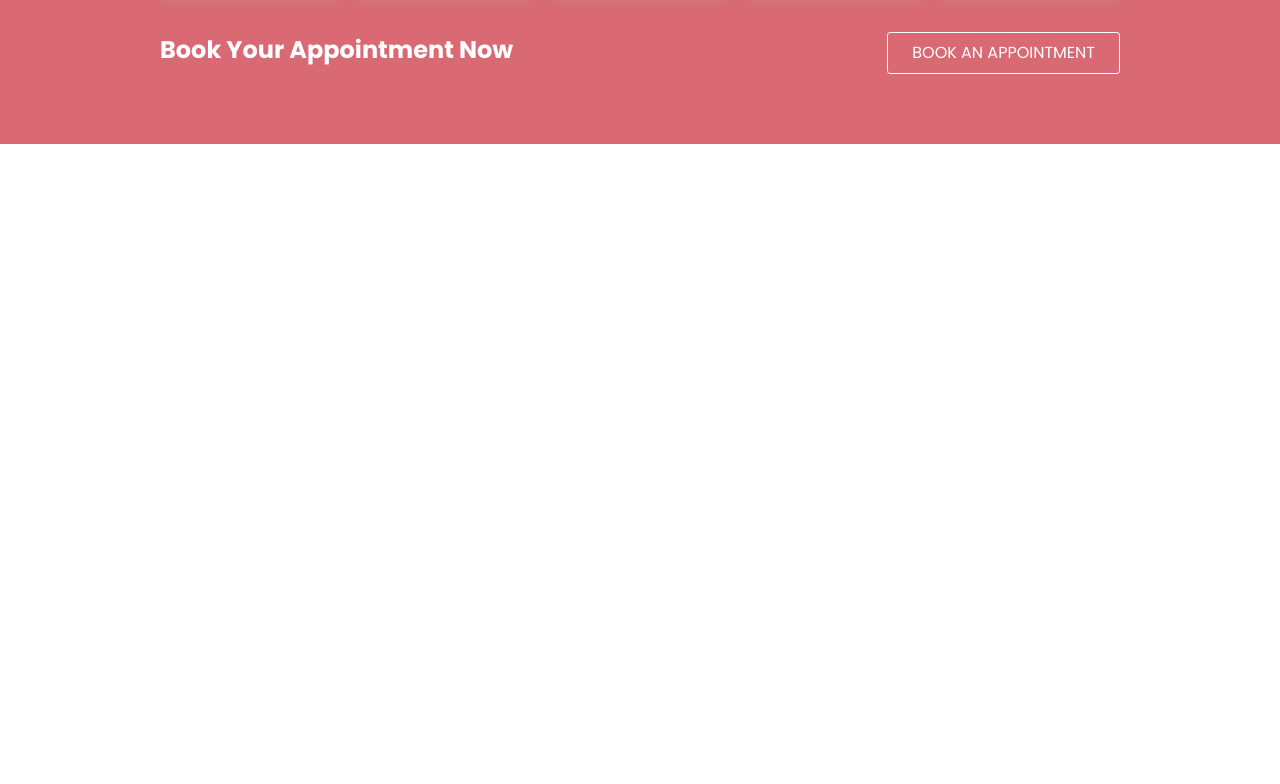
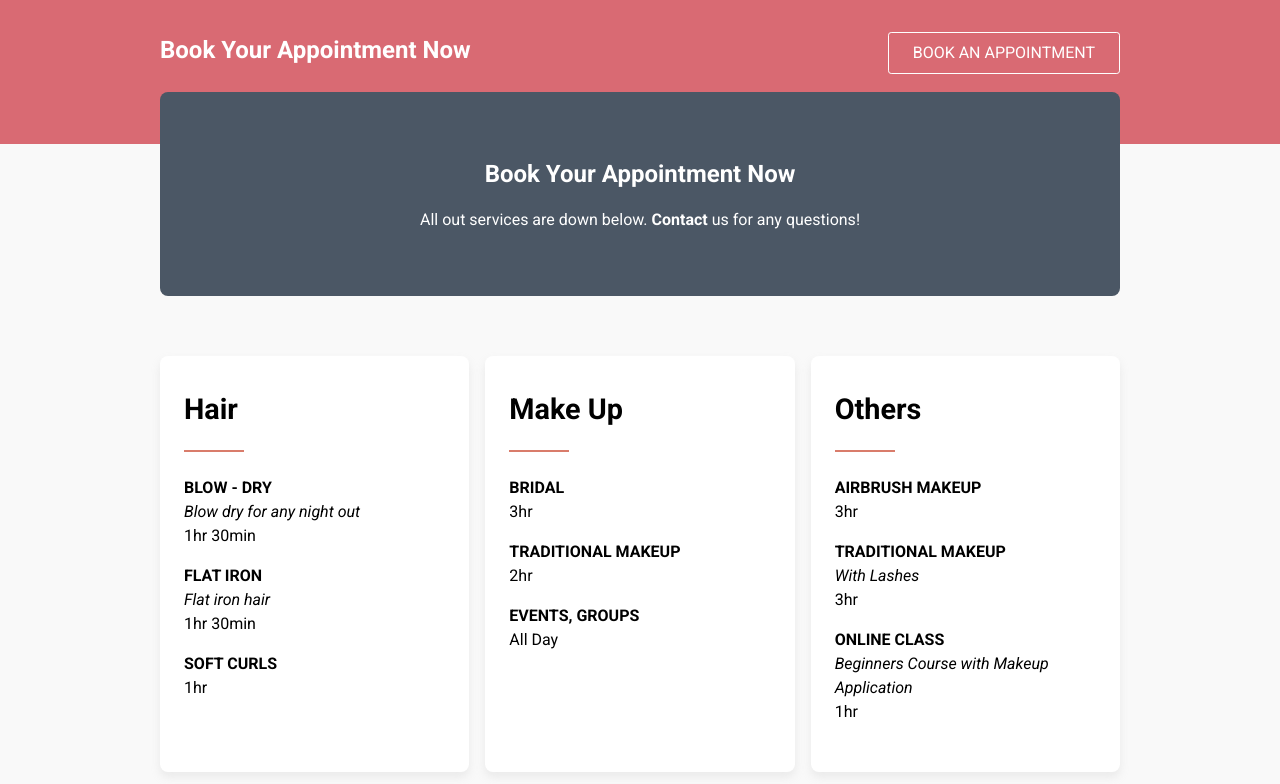
Before and after one commit to reactivicky/abi-parlour, a React (Vite) app: page / in a window 1280 px wide. Shown: the part 1776-2560 px from the top of the page. Before the commit the page ends 1920 px from the top, so only its background shows below. Built offline with nearby package versions, Linux system fonts and the light colour scheme.

Commit message:
added beauty solutions section

```diff
--- a/index.html
+++ b/index.html
@@ -8,7 +8,7 @@
   <link rel="preconnect" href="https://fonts.googleapis.com">
   <link rel="preconnect" href="https://fonts.gstatic.com" crossorigin>
   <link
-    href="https://fonts.googleapis.com/css2?family=Poppins:ital,wght@0,100;0,200;0,300;0,400;0,500;0,600;0,700;0,800;0,900;1,100;1,200;1,300;1,400;1,500;1,600;1,700;1,800;1,900&display=swap"
+    href="https://fonts.googleapis.com/css2?family=Roboto:ital,wght@0,100;0,300;0,400;0,500;0,700;0,900;1,100;1,300;1,400;1,500;1,700;1,900&display=swap"
     rel="stylesheet">
   <title>Vite + React</title>
 </head>
--- a/src/App.jsx
+++ b/src/App.jsx
@@ -1,12 +1,19 @@
-import { AboutMe, Hero, Services, BookAppointment } from "./components";
+import {
+  AboutMe,
+  Hero,
+  Services,
+  BookAppointment,
+  BeautySolutions,
+} from "./components";
 
 function App() {
   return (
-    <div className="poppins-regular">
+    <div className="roboto-regular">
       <Hero />
       <AboutMe />
       <Services />
       <BookAppointment />
+      <BeautySolutions />
     </div>
   );
 }
--- a/src/components/AboutMe/style.js
+++ b/src/components/AboutMe/style.js
@@ -22,10 +22,10 @@ export const ImageContainer = styled.div`
     position: relative;
   }
 
-  div:nth-child(odd) {
+  div:nth-of-type(odd) {
     top: -20px;
   }
-  div:nth-child(even) {
+  div:nth-of-type(even) {
     bottom: -20px;
   }
 `;
--- /dev/null
+++ b/src/components/BeautySolutions/index.jsx
@@ -0,0 +1,103 @@
+import {
+  Container,
+  SectionHeading,
+  TextContainer,
+  Card,
+  CardContainer,
+  CardHeading,
+  CardSubHeading,
+  Underline,
+} from "./style";
+
+const BeautySolutions = () => {
+  return (
+    <Container>
+      <TextContainer className="clr_white">
+        <SectionHeading>Book Your Appointment Now</SectionHeading>
+        <p>
+          All out services are down below. <b>Contact</b> us for any questions!
+        </p>
+      </TextContainer>
+
+      <CardContainer>
+        <Card>
+          <CardHeading>Hair</CardHeading>
+          <Underline />
+
+          <div className="mb-2">
+            <CardSubHeading className="roboto-bold">Blow - Dry</CardSubHeading>
+            <p>
+              <i>Blow dry for any night out</i>
+            </p>
+            <p>1hr 30min</p>
+          </div>
+          <div className="mb-2">
+            <CardSubHeading className="roboto-bold">Flat Iron</CardSubHeading>
+            <p>
+              <i>Flat iron hair</i>
+            </p>
+            <p>1hr 30min</p>
+          </div>
+          <div className="mb-2">
+            <CardSubHeading className="roboto-bold">Soft Curls</CardSubHeading>
+            <p>1hr</p>
+          </div>
+        </Card>
+
+        <Card>
+          <CardHeading>Make Up</CardHeading>
+          <Underline />
+
+          <div className="mb-2">
+            <CardSubHeading className="roboto-bold">Bridal</CardSubHeading>
+            <p>3hr</p>
+          </div>
+          <div className="mb-2">
+            <CardSubHeading className="roboto-bold">
+              Traditional Makeup
+            </CardSubHeading>
+            <p>2hr</p>
+          </div>
+          <div className="mb-2">
+            <CardSubHeading className="roboto-bold">
+              Events, Groups
+            </CardSubHeading>
+            <p>All Day</p>
+          </div>
+        </Card>
+
+        <Card>
+          <CardHeading>Others</CardHeading>
+          <Underline />
+
+          <div className="mb-2">
+            <CardSubHeading className="roboto-bold">
+              Airbrush Makeup
+            </CardSubHeading>
+            <p>3hr</p>
+          </div>
+          <div className="mb-2">
+            <CardSubHeading className="roboto-bold">
+              Traditional Makeup
+            </CardSubHeading>
+            <p>
+              <i>With Lashes</i>
+            </p>
+            <p>3hr</p>
+          </div>
+          <div className="mb-2">
+            <CardSubHeading className="roboto-bold">
+              Online Class
+            </CardSubHeading>
+            <p>
+              <i>Beginners Course with Makeup Application</i>
+            </p>
+            <p>1hr</p>
+          </div>
+        </Card>
+      </CardContainer>
+    </Container>
+  );
+};
+
+export default BeautySolutions;
--- /dev/null
+++ b/src/components/BeautySolutions/style.js
@@ -0,0 +1,57 @@
+import styled from "@emotion/styled";
+
+export const Container = styled.div`
+  height: 80vh;
+  background: #f9f9f9;
+  padding: 3rem 10rem 0;
+
+  .mb-2 {
+    margin-bottom: 1rem;
+  }
+`;
+
+export const TextContainer = styled.div`
+  background-color: #4b5765;
+  text-align: center;
+  padding: 4rem;
+  border-radius: 0.5rem;
+  position: relative;
+  top: -100px;
+`;
+
+export const SectionHeading = styled.h3`
+  font-size: 1.5rem;
+  margin-bottom: 1rem;
+`;
+
+export const CardContainer = styled.div`
+  display: flex;
+  gap: 1rem;
+  width: 100%;
+  position: relative;
+  top: -40px;
+`;
+
+export const Card = styled.div`
+  background-color: white;
+  padding: 2rem 1.5rem;
+  width: 100%;
+  border-radius: 0.5rem;
+  box-shadow: 0px 5px 10px 0px rgba(176, 176, 176, 0.2);
+`;
+
+export const CardHeading = styled.h4`
+  font-size: 1.8rem;
+  margin-bottom: 1.2rem;
+`;
+
+export const CardSubHeading = styled.p`
+  text-transform: uppercase;
+`;
+
+export const Underline = styled.div`
+  height: 2px;
+  width: 60px;
+  background-color: #d97c6b;
+  margin-bottom: 1.5rem;
+`;
--- a/src/components/index.js
+++ b/src/components/index.js
@@ -4,5 +4,14 @@ import Button from "./Common/Button";
 import AboutMe from "./AboutMe";
 import Services from "./Services";
 import BookAppointment from "./BookAppointment";
+import BeautySolutions from "./BeautySolutions";
 
-export { Hero, Navbar, Button, AboutMe, Services, BookAppointment };
+export {
+  Hero,
+  Navbar,
+  Button,
+  AboutMe,
+  Services,
+  BookAppointment,
+  BeautySolutions,
+};
--- a/src/index.css
+++ b/src/index.css
@@ -53,110 +53,74 @@ p, h1, h2, h3, h4, h5, h6 {
   color: #d97c6b;
 }
 
-.poppins-thin {
-  font-family: "Poppins", sans-serif;
+.roboto-thin {
+  font-family: "Roboto", sans-serif;
   font-weight: 100;
   font-style: normal;
 }
 
-.poppins-extralight {
-  font-family: "Poppins", sans-serif;
-  font-weight: 200;
-  font-style: normal;
+.roboto-thin-italic {
+  font-family: "Roboto", sans-serif;
+  font-weight: 100;
+  font-style: italic;
 }
 
-.poppins-light {
-  font-family: "Poppins", sans-serif;
+.roboto-light {
+  font-family: "Roboto", sans-serif;
   font-weight: 300;
   font-style: normal;
 }
 
-.poppins-regular {
-  font-family: "Poppins", sans-serif;
+.roboto-light-italic {
+  font-family: "Roboto", sans-serif;
+  font-weight: 300;
+  font-style: italic;
+}
+
+.roboto-regular {
+  font-family: "Roboto", sans-serif;
   font-weight: 400;
   font-style: normal;
 }
 
-.poppins-medium {
-  font-family: "Poppins", sans-serif;
+.roboto-regular-italic {
+  font-family: "Roboto", sans-serif;
+  font-weight: 400;
+  font-style: italic;
+}
+
+.roboto-medium {
+  font-family: "Roboto", sans-serif;
   font-weight: 500;
   font-style: normal;
 }
 
-.poppins-semibold {
-  font-family: "Poppins", sans-serif;
-  font-weight: 600;
-  font-style: normal;
+.roboto-medium-italic {
+  font-family: "Roboto", sans-serif;
+  font-weight: 500;
+  font-style: italic;
 }
 
-.poppins-bold {
-  font-family: "Poppins", sans-serif;
+.roboto-bold {
+  font-family: "Roboto", sans-serif;
   font-weight: 700;
   font-style: normal;
 }
 
-.poppins-extrabold {
-  font-family: "Poppins", sans-serif;
-  font-weight: 800;
-  font-style: normal;
+.roboto-bold-italic {
+  font-family: "Roboto", sans-serif;
+  font-weight: 700;
+  font-style: italic;
 }
 
-.poppins-black {
-  font-family: "Poppins", sans-serif;
+.roboto-black {
+  font-family: "Roboto", sans-serif;
   font-weight: 900;
   font-style: normal;
 }
 
-.poppins-thin-italic {
-  font-family: "Poppins", sans-serif;
-  font-weight: 100;
-  font-style: italic;
-}
-
-.poppins-extralight-italic {
-  font-family: "Poppins", sans-serif;
-  font-weight: 200;
-  font-style: italic;
-}
-
-.poppins-light-italic {
-  font-family: "Poppins", sans-serif;
-  font-weight: 300;
-  font-style: italic;
-}
-
-.poppins-regular-italic {
-  font-family: "Poppins", sans-serif;
-  font-weight: 400;
-  font-style: italic;
-}
-
-.poppins-medium-italic {
-  font-family: "Poppins", sans-serif;
-  font-weight: 500;
-  font-style: italic;
-}
-
-.poppins-semibold-italic {
-  font-family: "Poppins", sans-serif;
-  font-weight: 600;
-  font-style: italic;
-}
-
-.poppins-bold-italic {
-  font-family: "Poppins", sans-serif;
-  font-weight: 700;
-  font-style: italic;
-}
-
-.poppins-extrabold-italic {
-  font-family: "Poppins", sans-serif;
-  font-weight: 800;
-  font-style: italic;
-}
-
-.poppins-black-italic {
-  font-family: "Poppins", sans-serif;
+.roboto-black-italic {
+  font-family: "Roboto", sans-serif;
   font-weight: 900;
   font-style: italic;
 }
```
